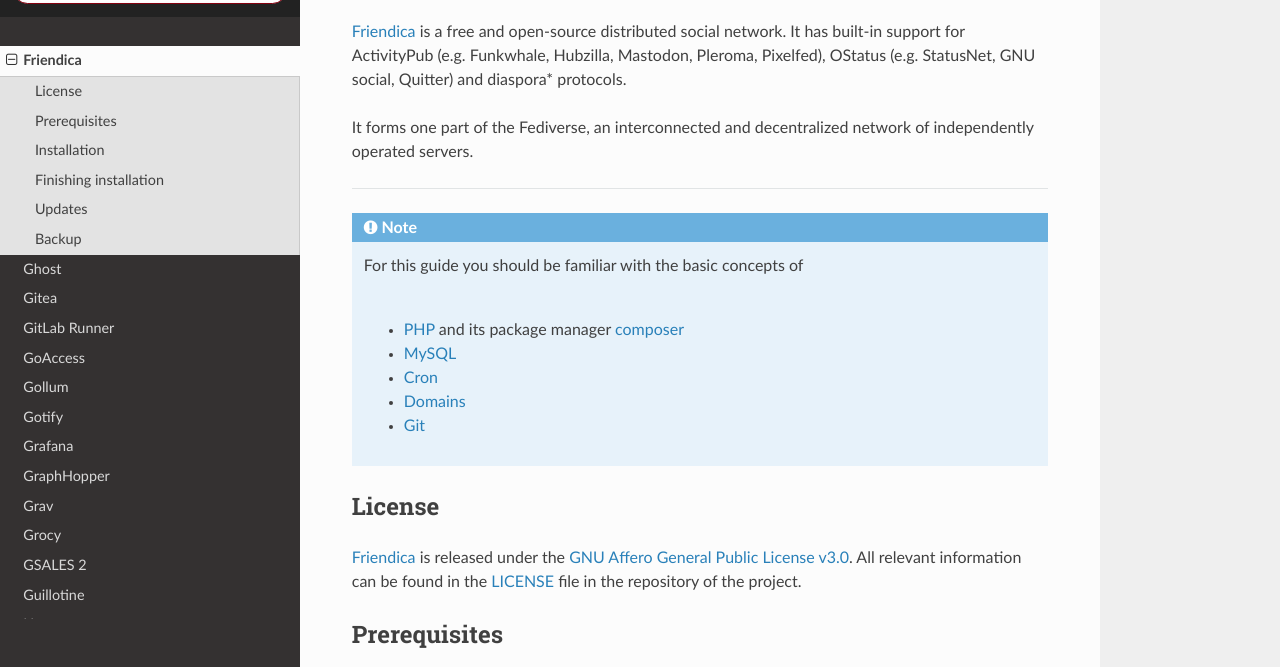
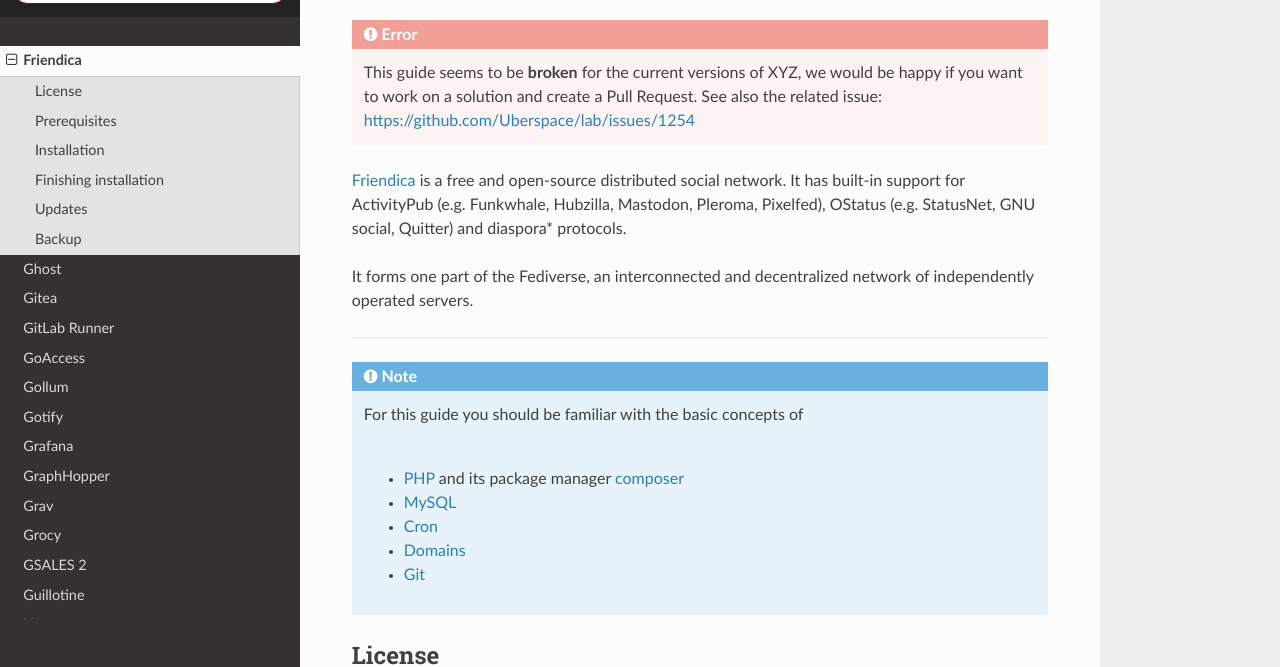
Before and after one commit to Uberspace/lab, a Sphinx documentation site: the page built from source/guide_friendica.rst, in a window 1280 px wide and 900 px high, scrolled down 808 px, cut to the strip 233-900 px from the top of the window. Built offline with Sphinx 7.4.7 and the Read the Docs theme 2.0.0, drawn with Linux system fonts in a browser that asks for light colours.

Commit message:
[friendica] add broken guide banner

```diff
--- a/source/guide_friendica.rst
+++ b/source/guide_friendica.rst
@@ -18,6 +18,12 @@
 #########
 
 .. tag_list::
+
+.. error::
+
+  This guide seems to be **broken** for the current versions of XYZ, we would be
+  happy if you want to work on a solution and create a Pull Request.
+  See also the related issue: https://github.com/Uberspace/lab/issues/1254
 
 Friendica_ is a free and open-source distributed social network.
 It has built-in support for ActivityPub (e.g. Funkwhale, Hubzilla,
```
